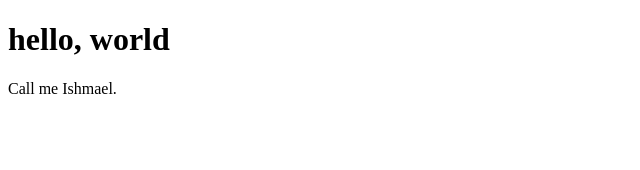
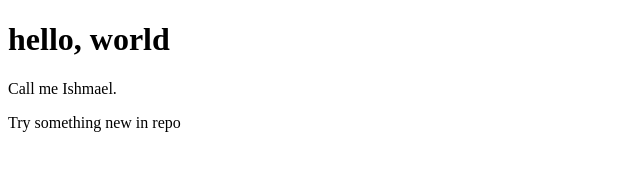
Before and after one commit to kwokngakui/website, a plain HTML site: page index.html in a window 1280 px wide. Shown: the whole page, without its empty margins (0-640 px from the left). Drawn offline with Linux system fonts and the light colour scheme.

Commit message:
Update index.html

```diff
--- a/index.html
+++ b/index.html
@@ -8,5 +8,6 @@
 <body>
 	<h1>hello, world</h1>
 	<p>Call me Ishmael.</p>
+	<p> Try something new in repo</p>
 </body>
 </html>
```
